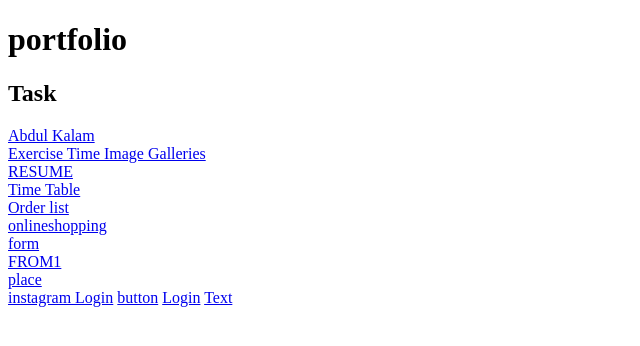
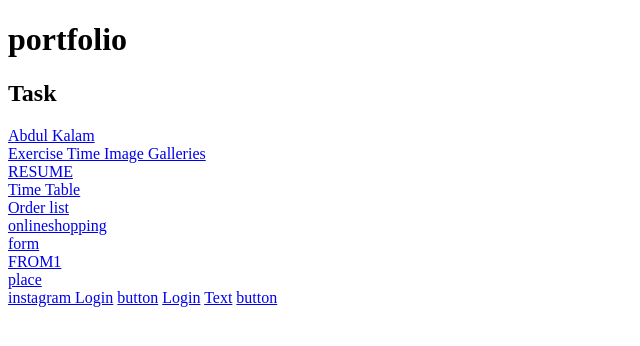
Before and after one commit to Redeyessa/Html, a plain HTML site: page index.html in a window 1280 px wide. Shown: the full height of the page, 0-640 px from the left. Drawn offline with Linux system fonts and the light colour scheme.

Commit message:
Update index.html

```diff
--- a/index.html
+++ b/index.html
@@ -21,6 +21,7 @@
     <a href="./practice/practice1button.html">button</a>
     <a href="./project/loginpage.html">Login</a>
     <a href="./dist/Task/text.html">Text</a>
+<a href="./project/Recipe.html">button</a>
 
 </body>
 </html>
```
